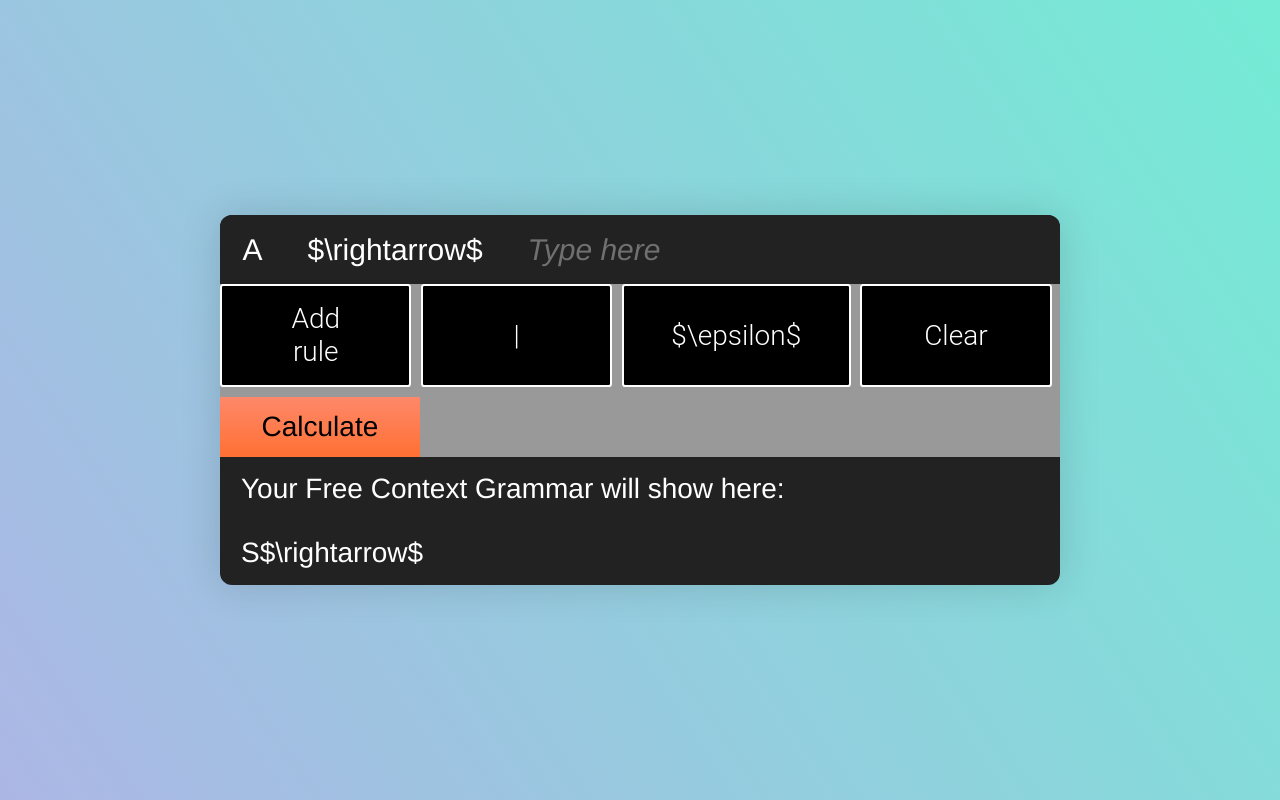
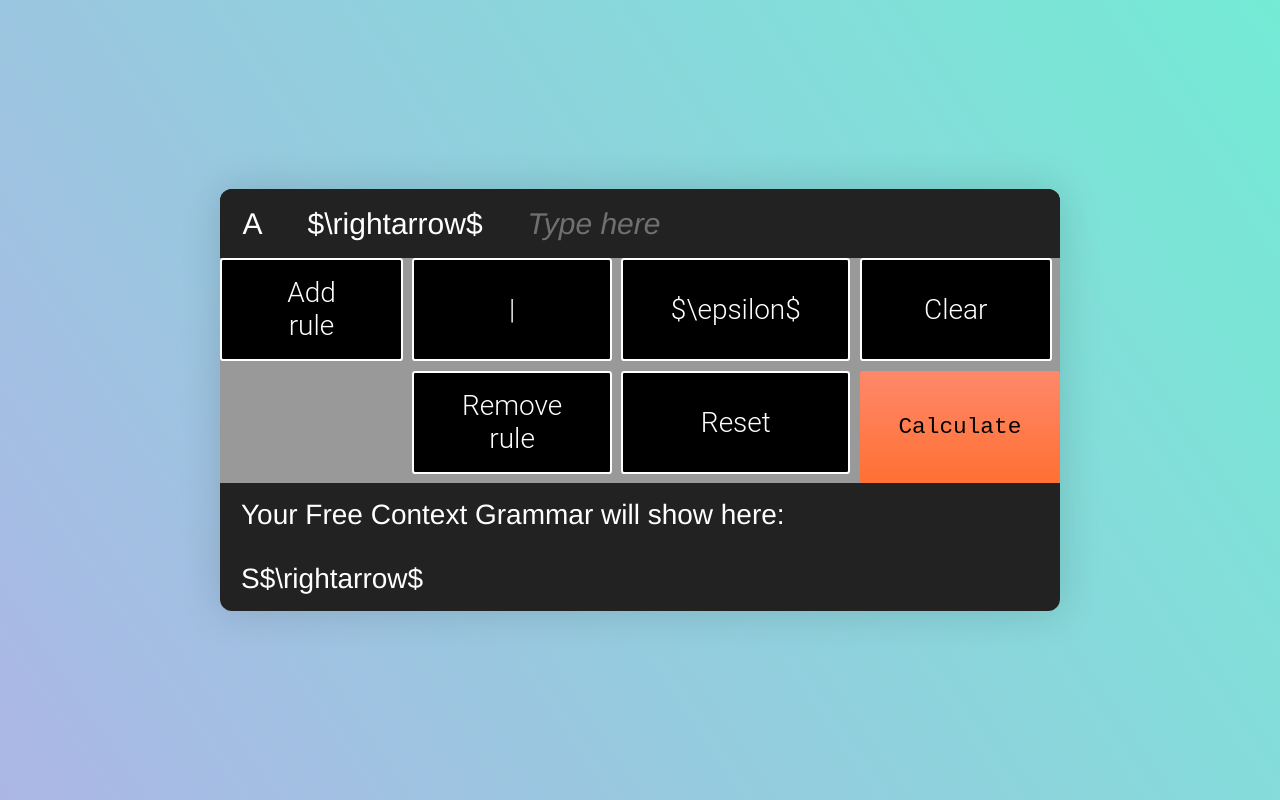
Before and after one commit to DESPEL/ProyectoChonSky, a plain HTML site: page index.html in a window 1280 px wide. Both pictures are taken after a click on the button "Add rule". Drawn offline with Linux system fonts and the light colour scheme.

Commit message:
mas botones

```diff
--- a/index.css
+++ b/index.css
@@ -227,8 +227,27 @@ body {
 
 .key--calculate {
   background-image: linear-gradient(to bottom, #fe886a, #ff7033);
-  grid-column: 0;
-  grid-row: 2 / span 4;
+  grid-column: -2;
+  grid-row: 2;
+  padding: 0.6em 1.7em;
+  font-weight: 500;
+  font-family: monospace;
+  border-radius: 0.12em;
+  box-sizing: border-box;
+}
+
+.rrb {
+  grid-column: 2;
+}
+
+.resetb {
+  grid-row: 2;
+  grid-column: 3;
+}
+
+.clearb {
+  grid-row: 1;
+  grid-column: -2;
 }
 
 .bn1 {
--- a/index.html
+++ b/index.html
@@ -24,7 +24,9 @@
         <button class='bn1' data-action='add_rule'>Add rule</button>
         <button class='bn1' >|</button>
         <button class='bn1 bepsilon' >$\epsilon$</button>
-        <button class='bn1' data-action='clear'>Clear</button>
+        <button class='bn1 clearb' data-action='clear'>Clear</button>
+        <button class='bn1 rrb' data-action='remove_rule'>Remove rule</button>
+        <button class='bn1 resetb' data-action='reset'>Reset</button>
         <button class='key--calculate' data-action='calculate'>Calculate</button>
       </div>
 
--- a/index.js
+++ b/index.js
@@ -44,9 +44,10 @@ keys.addEventListener("click", (e) => {
     const action = key.dataset.action;
     const keyContent = key.textContent;
     const displayedEpsilon = epsilon.textContent;
-    const displayedVar = displayVar.textContent;
+    const displayedVar = displayVar.innerHTML;
     const displayedChar = display.textContent;
     const displayedArrow = arrow_display.textContent;
+    var previousDisplayedGLC = displayGLC.textContent;
     var displayedGLC = displayGLC.textContent;
     const previousKeyType = calculator.dataset.previousKeyType;
 
@@ -62,6 +63,7 @@ keys.addEventListener("click", (e) => {
 
     if (action == "add_rule") {
       if (displayedGLC === "") {
+        previousDisplayedGLC = "";
         displayGLC.textContent = displayedVar + displayedArrow + displayedChar;
         displayedGLC = displayGLC.textContent;
         glcVars.push(displayedVar);
@@ -77,7 +79,8 @@ keys.addEventListener("click", (e) => {
         }
       } else {
         let temp_array = [];
-        displayedGLC = displayGLC.textContent + "\r";
+        previousDisplayedGLC = displayGLC.textContent;
+        displayedGLC = displayGLC.textContent;
         displayGLC.textContent =
           displayedGLC + displayedVar + displayedArrow + displayedChar;
         if (!displayedGLC.includes("|")) {
@@ -97,13 +100,37 @@ keys.addEventListener("click", (e) => {
       displayVar.textContent = vars[var_index];
       display.textContent = "";
       var_index += 1;
+      console.log("var index", var_index);
       console.log("vars", glcVars);
       console.log("rules", glcTerms);
+      console.log("previousglc", previousDisplayedGLC);
     }
 
     if (action == "clear") {
+      display.textContent = "";
+      console.log("clear");
+    }
+
+    if (action == "remove_rule") {
+      if (!(displayGLC.textContent === "")) {
+        var_index = var_index - 1;
+        if (var_index <= 0) {
+          displayVar.textContent = "S";
+          var_index = 0;
+        } else {
+          displayVar.textContent = vars[var_index - 1];
+        }
+      }
+      displayGLC.textContent = previousDisplayedGLC;
+      console.log("previousglc", previousDisplayedGLC);
+      console.log("var index", var_index);
+      //displayVar.textContent = vars[var_index - 1];
+      console.log("REMOVE RULE");
+    }
+
+    if (action == "reset") {
       location.reload(true);
-      console.log("clear");
+      console.log("reset");
     }
 
     if (action == "calculate") {
```
